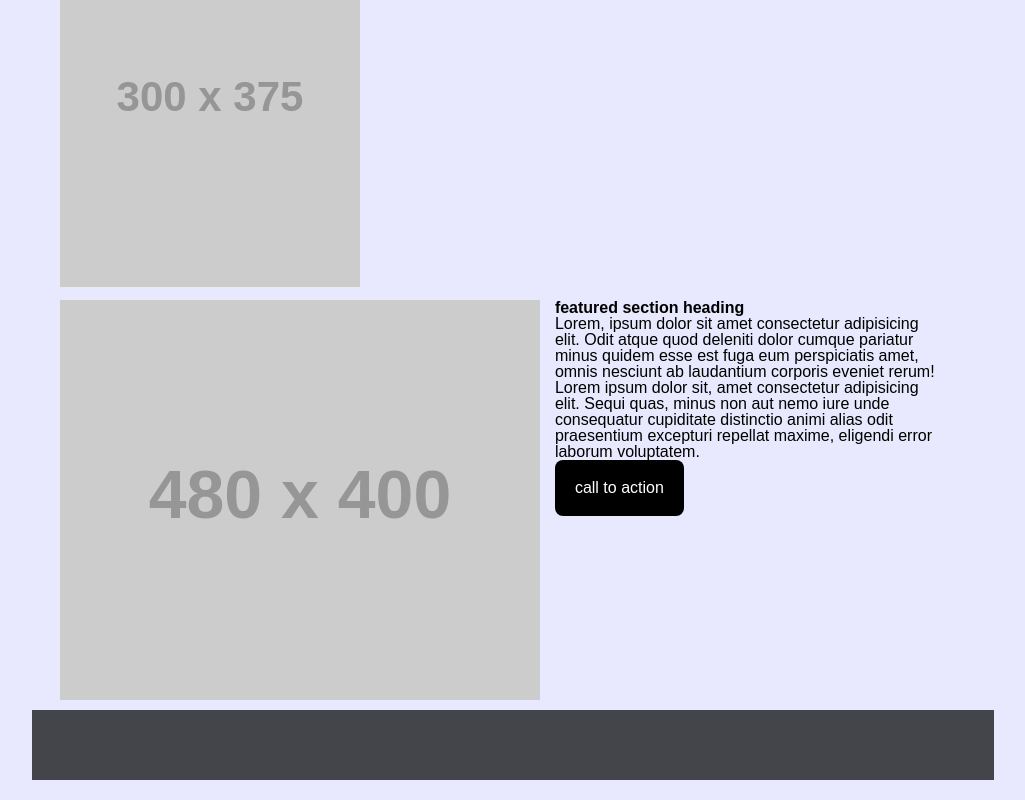
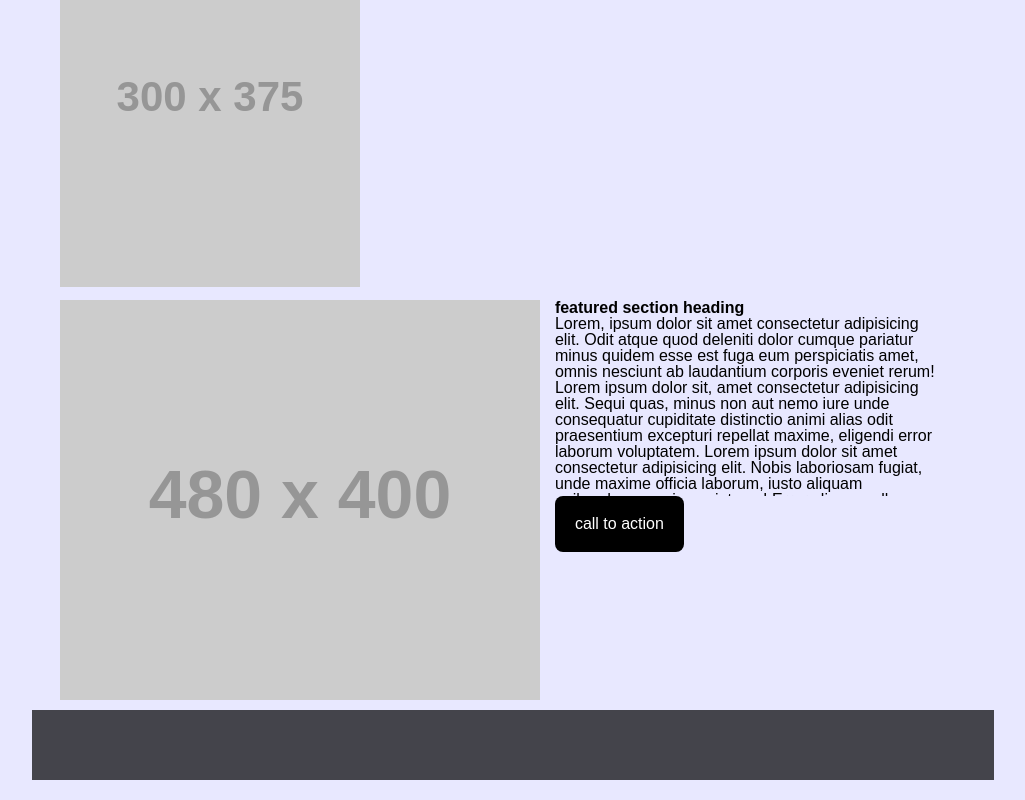
Before and after one commit to abu-nofal/wirefame-exercise, a plain HTML site: page index.html in a window 1280 px wide. Shown: the part 1029-1829 px from the top of the page, without its empty margins (99-1124 px from the left). Drawn offline with Linux system fonts and the light colour scheme; placeholder pictures from the web are drawn by us.

Commit message:
modified css

```diff
--- a/css/style.css
+++ b/css/style.css
@@ -68,8 +68,9 @@ h3{
 }
 p{
     float: left;
-    height: 120px;
+    height: 180px;
     width: 40%;
+    overflow: scroll;
 
 }
 main article a {
--- a/index.html
+++ b/index.html
@@ -48,11 +48,12 @@
             C/O https://placeholder.com/" alt="placeholder image">
             <h3>featured section heading</h3>
             <p>Lorem, ipsum dolor sit amet consectetur adipisicing elit. Odit atque quod deleniti dolor cumque pariatur minus quidem esse est fuga eum perspiciatis amet, omnis nesciunt ab laudantium corporis eveniet rerum!
-            Lorem ipsum dolor sit, amet consectetur adipisicing elit. Sequi quas, minus non aut nemo iure unde consequatur cupiditate distinctio animi alias odit praesentium excepturi repellat maxime, eligendi error laborum voluptatem. <br>
+            Lorem ipsum dolor sit, amet consectetur adipisicing elit. Sequi quas, minus non aut nemo iure unde consequatur cupiditate distinctio animi alias odit praesentium excepturi repellat maxime, eligendi error laborum voluptatem.
+            Lorem ipsum dolor sit amet consectetur adipisicing elit. Nobis laboriosam fugiat, unde maxime officia laborum, iusto aliquam quibusdam sequi eveniet quo! Error aliquam ullam culpa reprehenderit quod. Necessitatibus, cumque doloremque? <br>
 
+
+            </p>
             <a href="#">call to action</a>
-            </p>
-
 
         </article>
 
```
